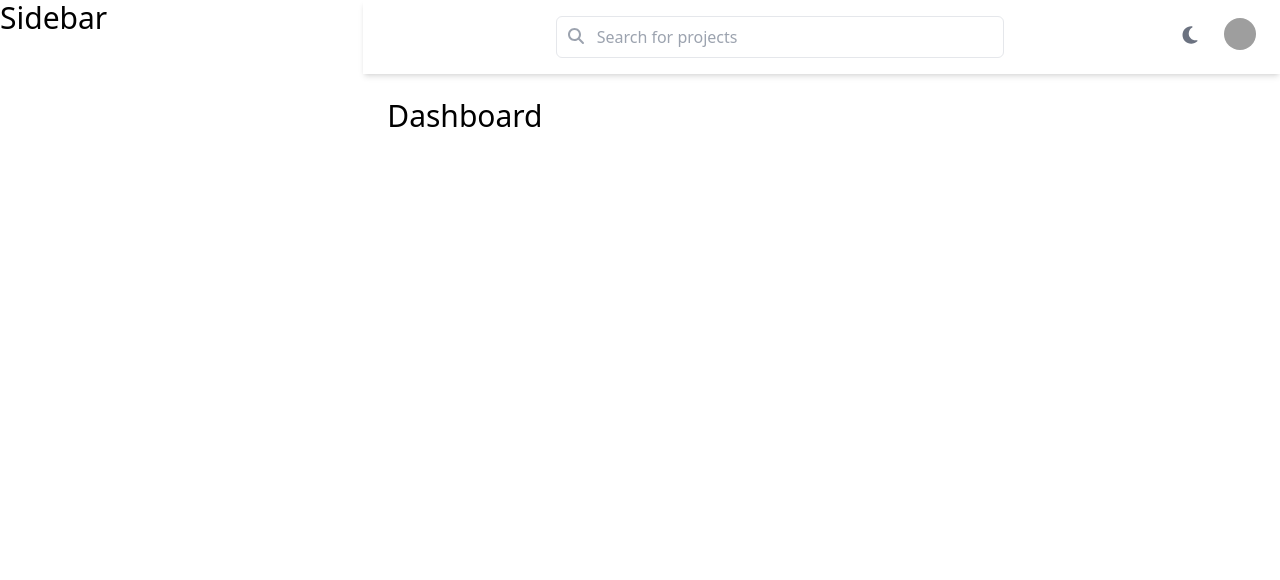
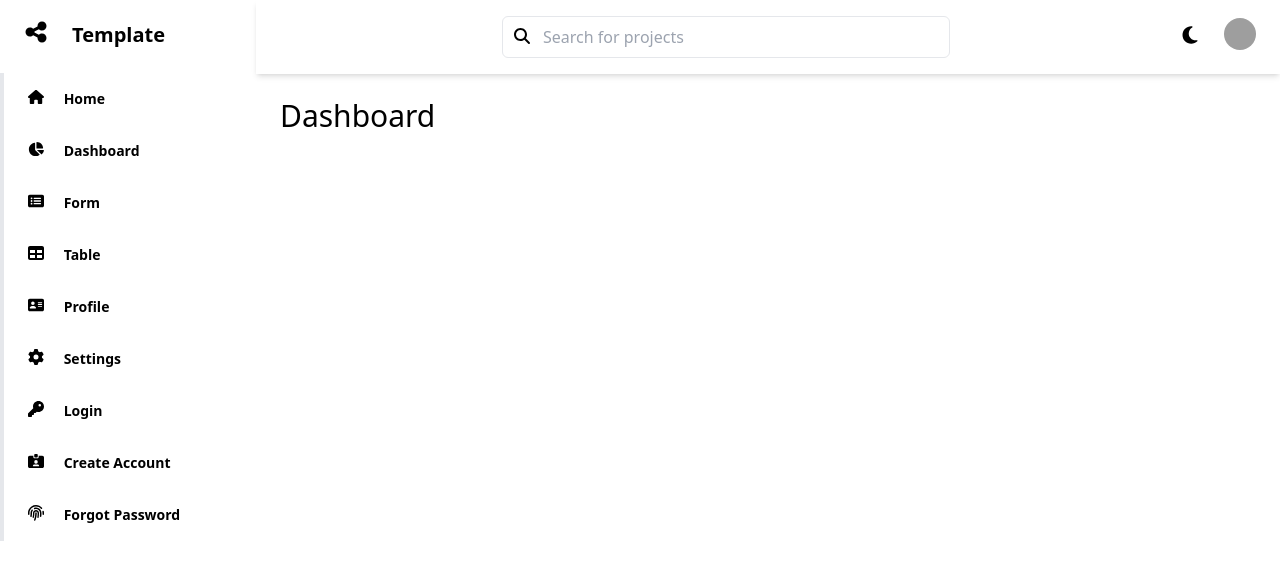
Before and after one commit to bemebox/vue-project-template, a Vue app: page / in a window 1280 px wide. Shown: the top 580 px of the page. Built offline with nearby package versions, Linux system fonts and the light colour scheme; grey boxes are pictures that could not be loaded.

Commit message:
remove all custome colors

```diff
--- a/src/App.vue
+++ b/src/App.vue
@@ -1,11 +1,11 @@
 <template>
   <div class="flex h-screen">
     <!-- Sidebar -->
-    <Sidebar />
+    <Sidebar :isOpen="isSidebarOpen" @closeSidebar="isSidebarOpen = false" />
 
     <!-- Main Content -->
     <div class="flex flex-1 flex-col md:ml-64">
-      <Navbar />
+      <Navbar @toggleSidebar="isSidebarOpen = !isSidebarOpen" />
       <main class="p-6 flex-grow h-screen">
         <router-view></router-view>
       </main>
@@ -20,6 +20,9 @@ import Sidebar from './components/Sidebar.vue'
 
 export default {
   components: { Navbar, Sidebar },
-  setup() {},
+  setup() {
+    const isSidebarOpen = ref(false)
+    return { isSidebarOpen }
+  },
 }
 </script>
--- a/src/components/Navbar.vue
+++ b/src/components/Navbar.vue
@@ -1,41 +1,33 @@
 <template>
-  <header class="shadow-md bg-white dark:bg-gray-800">
+  <header class="shadow-md">
     <div class="flex justify-between items-center px-6 py-4">
       <!-- Hamburger Menu -->
       <font-awesome-icon
         icon="bars"
-        class="cursor-pointer px-2 w-5 h-5 ms-1 md:hidden focus:outline-none text-gray-500"
+        class="cursor-pointer px-2 w-5 h-5 ms-1 md:hidden focus:outline-none"
       />
 
       <!-- Search Input -->
-      <div
-        class="relative flex-1 max-w-md mx-auto bg-gray-70 dark:border-gray-600 dark:bg-gray-800 dark:text-gray-300"
-      >
+      <div class="relative flex-1 max-w-md mx-auto">
         <input
           type="text"
           placeholder="Search for projects"
-          class="w-full pl-10 pr-4 py-2 border dark:border-gray-600 bg-gray-70 dark:bg-gray-800 dark:text-gray-300 rounded-md focus:outline-none focus:ring-2 focus:ring-purple-600"
+          class="w-full pl-10 pr-4 py-2 border rounded-md"
         />
-        <font-awesome-icon
-          class="absolute top-3 left-3 w-4 h-4 text-gray-400"
-          icon="magnifying-glass"
-        />
+        <font-awesome-icon class="absolute top-3 left-3 w-4 h-4" icon="magnifying-glass" />
       </div>
 
       <!-- Action Items -->
       <div class="flex items-center space-x-4">
         <!-- Light/Dark Theme Switch -->
         <button class="p-2" @click="toggleTheme" aria-label="Toggle Theme">
-          <font-awesome-icon v-if="!dark" class="w-5 h-5 text-gray-500" icon="moon" />
-          <font-awesome-icon v-else class="w-5 h-5 text-blue-500" icon="sun" />
+          <font-awesome-icon v-if="!dark" class="w-5 h-5" icon="moon" />
+          <font-awesome-icon v-else class="w-5 h-5" icon="sun" />
         </button>
 
         <!-- Profile Menu -->
         <div class="relative" ref="menuContainer">
-          <button
-            @click="toggleProfileMenu"
-            class="relative w-8 h-8 rounded-full focus:outline-none focus:ring-2 focus:ring-purple-600"
-          >
+          <button @click="toggleProfileMenu" class="relative w-8 h-8">
             <img
               src="https://randomuser.me/api/portraits/thumb/men/22.jpg"
               alt="User Profile"
@@ -44,21 +36,15 @@
           </button>
           <ul
             v-if="profileMenuOpen"
-            class="absolute right-0 w-48 bg-white border border-gray-200 rounded-md shadow-lg dark:bg-gray-700 dark:border-gray-600"
+            class="absolute right-0 w-48 border border-gray-200 rounded-md shadow-lg"
           >
-            <li
-              @click="navigateTo('profile')"
-              class="px-4 py-2 hover:bg-gray-100 dark:hover:bg-gray-600"
-            >
+            <li @click="navigateTo('profile')" class="px-4 py-2">
               <a href="#">Profile</a>
             </li>
-            <li
-              @click="navigateTo('settings')"
-              class="px-4 py-2 hover:bg-gray-100 dark:hover:bg-gray-600"
-            >
+            <li @click="navigateTo('settings')" class="px-4 py-2">
               <a href="#">Settings</a>
             </li>
-            <li class="px-4 py-2 hover:bg-gray-100 dark:hover:bg-gray-600">
+            <li class="px-4 py-2">
               <a href="#">Logout</a>
             </li>
           </ul>
--- a/src/components/Sidebar.vue
+++ b/src/components/Sidebar.vue
@@ -1,10 +1,66 @@
 <template>
   <div>
-    <h1 class="text-3xl mb-4">Sidebar</h1>
+    <!-- Backdrop -->
+    <div v-if="isOpen" class="fixed inset-0 z-40 md:hidden" @click="$emit('closeSidebar')"></div>
+
+    <!-- Sidebar -->
+    <aside
+      class="fixed inset-y-0 left-0 w-64 z-50 transform transition-transform duration-300 md:translate-x-0"
+      :class="{ '-translate-x-full': !isOpen, 'translate-x-0': isOpen }"
+    >
+      <div class="py-5 items-center">
+        <h2 class="text-xl font-bold mb-6">
+          <font-awesome-icon icon="share-nodes" class="px-6 w-6 h-6" />Template
+        </h2>
+        <ul>
+          <li
+            v-for="item in menuItems"
+            :key="item.label"
+            :to="item.path"
+            class="py-4 text-sm font-bold border-l-4"
+            :class="{
+              '': $route.path === item.path,
+              '': $route.path !== item.path,
+            }"
+          >
+            <a :href="item.path" class="px-2 block">
+              <font-awesome-icon :icon="item.icon" class="px-4 w-4 h-4" />
+              {{ item.label }}
+            </a>
+          </li>
+        </ul>
+      </div>
+    </aside>
   </div>
 </template>
+
 <script lang="ts">
 export default {
-  name: 'Sidbar',
+  name: 'Sidebar',
+  props: {
+    isOpen: {
+      type: Boolean,
+      required: true,
+    },
+  },
+  data() {
+    return {
+      menuItems: [
+        { path: '/', label: 'Home', icon: 'house' },
+        { path: '/dashboard', label: 'Dashboard', icon: 'chart-pie' },
+        { path: '/form', label: 'Form', icon: 'rectangle-list' },
+        { path: '/table', label: 'Table', icon: 'table' },
+        { path: '/profile', label: 'Profile', icon: 'address-card' },
+        { path: '/settings', label: 'Settings', icon: 'gear' },
+        { path: '/login', label: 'Login', icon: 'key' },
+        { path: '/account', label: 'Create Account', icon: 'id-card-clip' },
+        {
+          path: '/forgout-password',
+          label: 'Forgot Password',
+          icon: 'fingerprint',
+        },
+      ],
+    }
+  },
 }
 </script>
```
